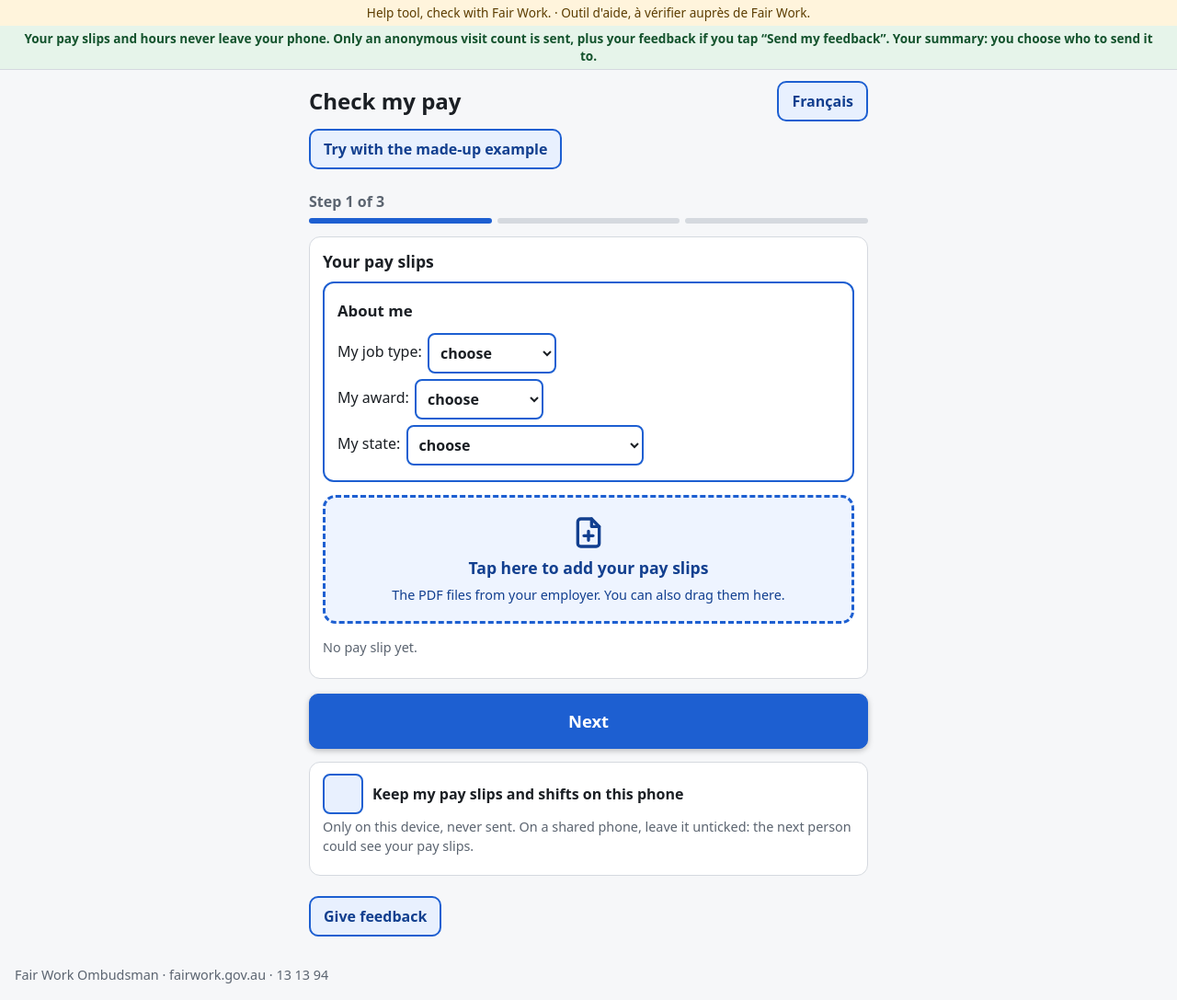
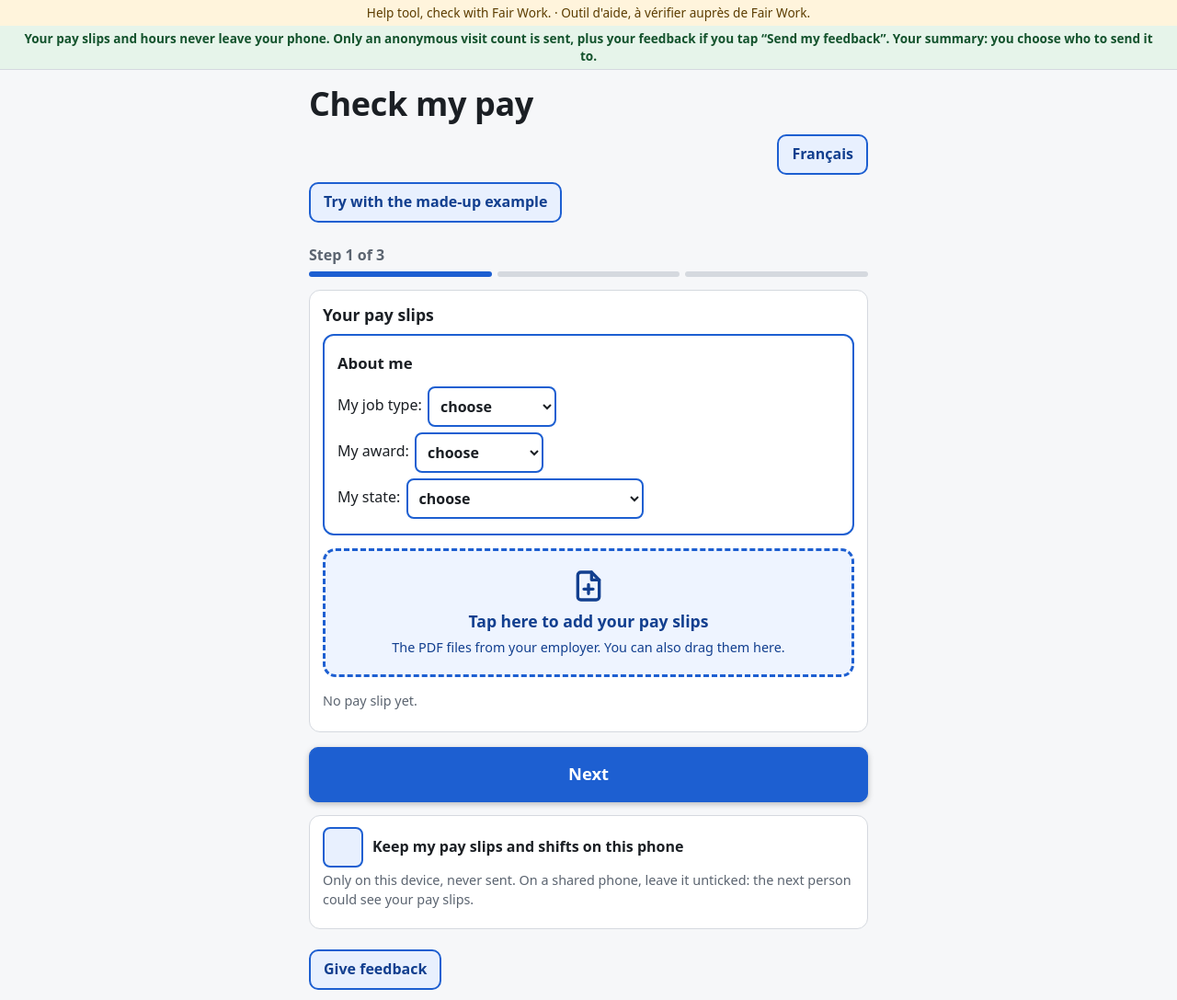
Before and after one commit to checkmypay-au/checkmypay-au.github.io, a plain HTML site: page web/verifier.html in a window 1280 px wide. Shown: the top 1087 px of the page at 92% size. Drawn offline with Linux system fonts and the light colour scheme.

Commit message:
v1.2.1 — page title easier to see (own line, larger, bolder, high contrast in light and dark).
Co-Authored-By: Claude Opus 5.5 <noreply@anthropic.com>

```diff
--- a/src/collegues_pur.js
+++ b/src/collegues_pur.js
@@ -815,7 +815,7 @@ export function verdict(syn, { refusees = [], alertes = 0 } = {}, langue) {
 }
 
 /** Version de la page, envoyée avec l'avis (cycle 6b) ; même numéro que le début de VERSION dans sw.js (testé). */
-export const VERSION_PAGE = '1.2';
+export const VERSION_PAGE = '1.2.1';
 
 /**
  * Champs de l'avis réellement envoyés (cycle 6b) : SEULEMENT les trois réponses de la personne, la langue et la
--- a/sw.js
+++ b/sw.js
@@ -6,7 +6,7 @@
 // Mise à jour propre : VERSION change dès qu'un fichier de la liste change (empreinte vérifiée par les tests,
 // recalculée par tests/outils/version_hors_ligne.mjs). La nouvelle version attend ; la page propose « Mettre à
 // jour » et ne recharge qu'après ce geste ; l'ancien cache est alors effacé (y compris celui de l'ancien web/sw.js).
-const VERSION = '1.2-537b39dc55cb';
+const VERSION = '1.2.1-cab3d1bdb099';
 const CACHE = `checkmypay-${VERSION}`;
 const PREFIXES = ['checkmypay-', 'controle-paie-']; // controle-paie- : caches de l'ancien web/sw.js (v1)
 
--- a/web/verifier.css
+++ b/web/verifier.css
@@ -80,8 +80,21 @@ body {
   justify-content: space-between;
   gap: 12px;
   margin-top: 12px;
+  flex-wrap: wrap;
 }
-h1 { font-size: 1.5rem; margin: 0; }
+/* v1.2.1 : le titre seul sur sa ligne, en haut, nettement le plus gros et le plus gras de la page ;
+   coupé seulement entre deux mots, jamais au milieu d'un mot (même avec une grande taille de texte). */
+h1 {
+  flex: 1 0 100%;
+  font-size: 2.25rem;
+  font-weight: 900;
+  line-height: 1.15;
+  letter-spacing: -0.01em;
+  color: var(--texte);
+  overflow-wrap: normal;
+  margin: 4px 0 0;
+}
+.ligne-titre .bascule { margin-left: auto; }
 h2, .h2 { font-size: 1.1rem; margin: 0 0 6px; font-weight: 700; }
 h3 { font-size: 1rem; margin: 16px 0 6px; }
 .discret { color: var(--discret); font-size: 0.9rem; margin: 4px 0 8px; }
```
